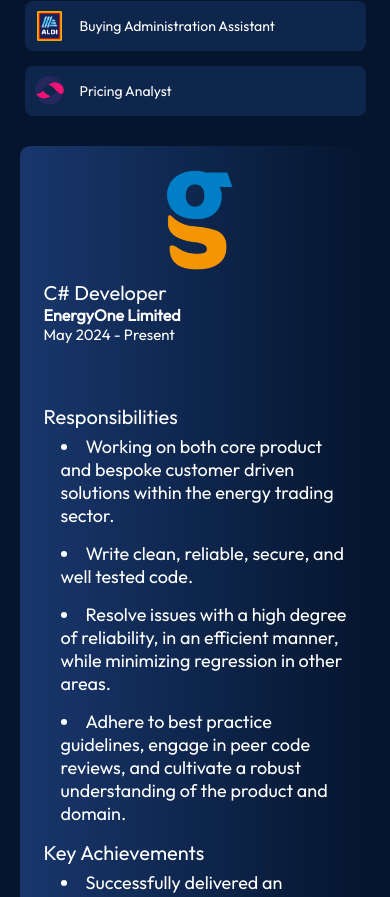
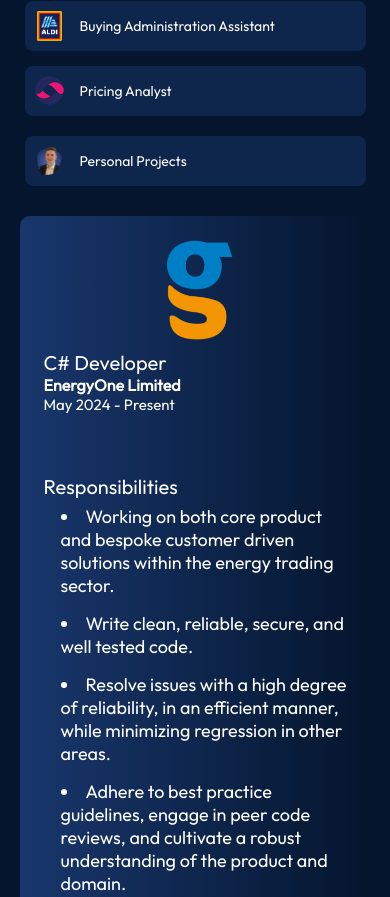
Before and after one commit to Ellamental2/Portfolio, a React (Vite) app: page / in a window 390 px wide. Shown: the part 1751-2648 px from the top of the page. Built offline with nearby package versions, Linux system fonts and the light colour scheme.

Commit message:
Overrides mobile button display
Ensures the mobile projects button's display property is correctly set to flex.

This is achieved by using `!important` to override any conflicting styles, ensuring the button is visible on mobile devices.

```diff
--- a/src/components/Experience/Experience.module.css
+++ b/src/components/Experience/Experience.module.css
@@ -252,7 +252,7 @@ li {
 
   /* Show the mobile projects button on mobile only */
   .mobileProjectsButton {
-    display: flex; /* Match jobMenuItem display */
+    display: flex !important; /* Match jobMenuItem display */
     cursor: pointer;
     transition: all 0.3s ease;
     min-width: 100px;
```
